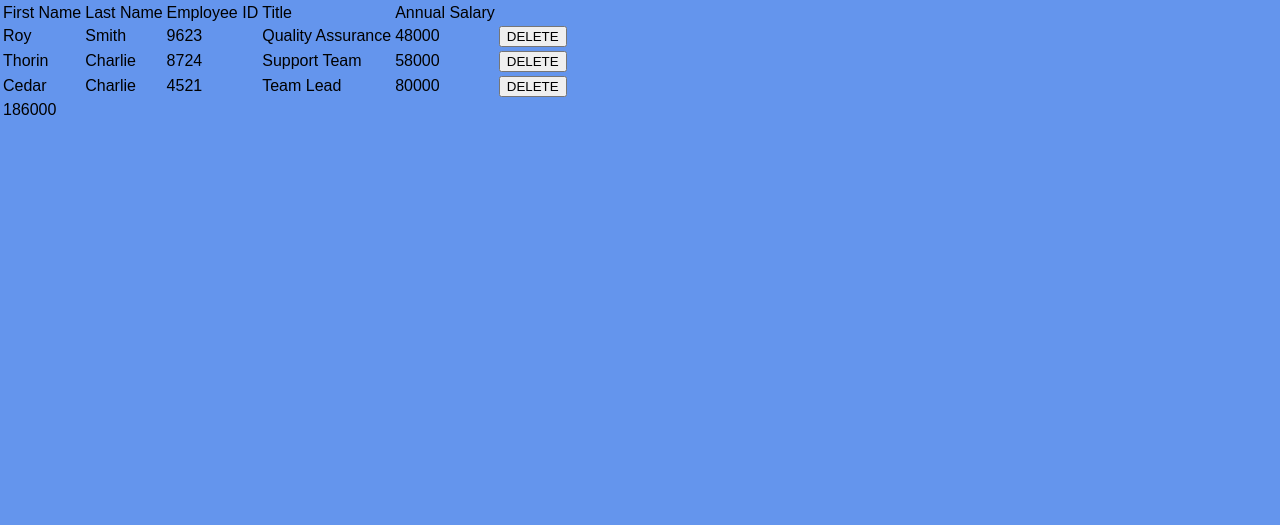
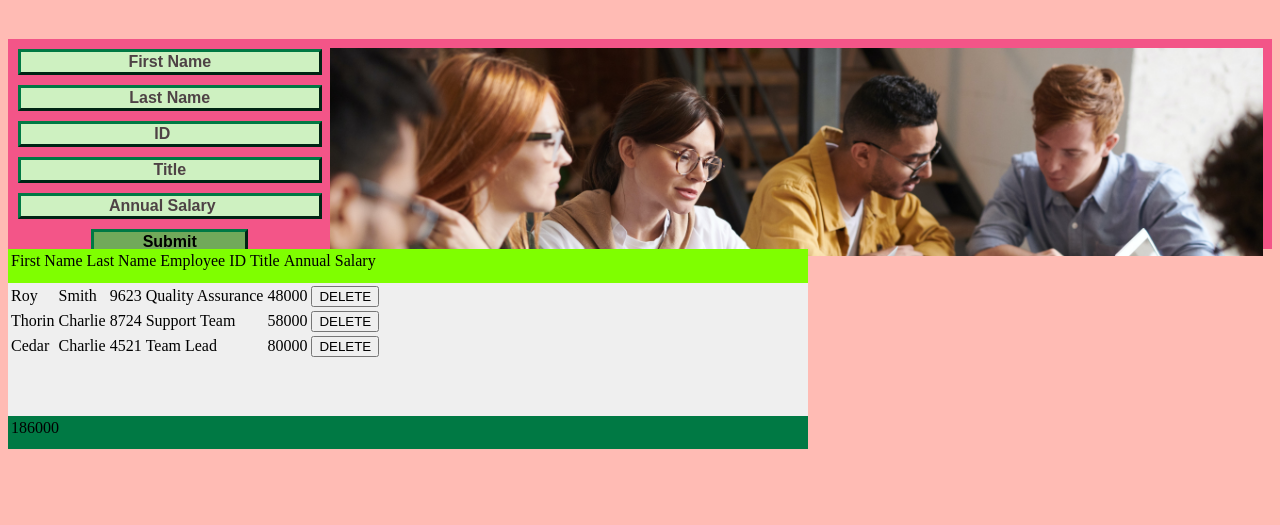
Before and after one commit to ryanmhess/weekend-jquery-salary-calculator, a plain HTML site: page index.html in a window 1280 px wide. Shown: the part 275-800 px from the top of the page. Drawn offline with Linux system fonts and the light colour scheme.

Commit message:
made a bunch of CSS changes.  Input and button section complete.. working on employee list section now

```diff
--- a/index.html
+++ b/index.html
@@ -13,24 +13,21 @@
     <header>
         <h1>Salary Calculator</h1>
     </header>
-    <main class="container">
-        <section class="inputSection">
-            <div class="inputWindow">
+    <section id="inputWindow">
         <input class="inputField" id="firstName" placeholder="First Name" type="text">
         <input class="inputField" id="lastName" placeholder="Last Name" type="text">
         <input class="inputField" id="empID" placeholder="ID" type="number">
         <input class="inputField" id="empTitle" placeholder="Title" type="text">
         <input class="inputField" id="annualSalary" placeholder="Annual Salary" type="number">
-            </div>
-            <div class="buttonWindow">
+        <div id="buttonWindow">
             <button id="add-btn">Submit</button>
         </div>
-            <div class="imageWindow">
+        <div id="imageWindow">
             <img src="Other/office.jpeg">
         </div>
     </section>
-        <table class="tableSection">
-            <thead>
+    <table>
+        <thead id="tableHead">
             <tr>
                 <td>First Name</td>
                 <td>Last Name</td>
@@ -40,13 +37,12 @@
                 <td></td>
             </tr>
         </thead>
-            <tbody class="tableBody">
+        <tbody id="tableBody">
             <!--Where Employee Data is Added -->
         </tbody>
-            <tfoot class="tableFoot">
-
+        <tfoot id="tableFoot">
+            <!-- Where the Total Salary is Added -->
         </tfoot>
     </table>
-    </main>
 </body>
 </html>
--- a/scripts/script.js
+++ b/scripts/script.js
@@ -17,7 +17,7 @@ function readyNow() {
 }   //  end readyNow function
 
 function employeeList(){
-    $('.tableBody').empty();
+    $('#tableBody').empty();
     annualSalaryTotal = 0;
     for(let employee of employees){
         employeeAssign(employee);
@@ -26,7 +26,7 @@ function employeeList(){
 }   //  end employeeList function
 
 function employeeAssign(employee){
-    $('.tableBody').append(`
+    $('#tableBody').append(`
     <tr>
         <td>${employee.firstName}</td>
         <td>${employee.lastName}</td>
@@ -71,8 +71,8 @@ function employeeDelete(){
 
 function employeeSalaryTotal(employee){
     annualSalaryTotal += employee.annualSalary;
-    $('.tableFoot').empty();
-    $('.tableFoot').append(`
+    $('#tableFoot').empty();
+    $('#tableFoot').append(`
     <tr>
         <td>${annualSalaryTotal}</td>
     </tr>`);
--- a/style.css
+++ b/style.css
@@ -1,49 +1,144 @@
-body, html {
-    background-color: cornflowerblue;
-    margin: 0;
-    padding: 0;
-    font-family: sans-serif;
+body{
+    background-color: #FFBBB4;
+}
+
+header{
+    text-align: center;
+    font-size: 40px;
+    border-style: solid;
+    background-color: #71A95A;
+    border-color: #007944;
+    border-width: 8px;
+    margin: 50px;
+}
+
+#inputWindow{
+    padding: 5px;
+    background-color: #F35588;
+    display: grid;
+    height: 25vh;
+    grid-template-columns: 1fr 3fr;
+    grid-template-rows: 0.2fr 0.2fr 0.2fr 0.2fr 0.2fr 0.2fr;
+    grid-template-areas:
+        "firstName imageWindow"
+        "lastName imageWindow"
+        "empID imageWindow"
+        "empTitle imageWindow"
+        "annualSalary imageWindow"
+        "buttonWindow imageWindow";
+}
+
+.inputField{
+    margin: 5px;
+    border: outset;
+    color: #EFEFEF;
+    background-color: #cef1c1;
+    border-color: #007944;
+    font-weight: bold;
+    font-size: 16px;
+    text-align: center;
+}
+
+#firstName{
+    grid-area: firstName;
+}
+
+#lastName{
+    grid-area: lastName;
+}
+
+#empID{
+    grid-area: empID;
+}
+
+#empTitle{
+    grid-area: empTitle;
+}
+
+#annualSalary{
+    grid-area: annualSalary;
+}
+
+::placeholder{
+    color: #4e4245;
+    font-weight: bold;
+}
+
+#firstName, #lastName, #empID, #empTitle{
+    /* margin-bottom: 10px; */
+}
+
+#buttonWindow{
+    grid-area: buttonWindow;
+    text-align: center;
+}
+
+#add-btn{
+    width: 50%;
+    margin: 5px;
+    color: black;
+    border: outset;
+    border-color: #007944;
+    background-color: #71A95A;
+    font-weight: bold;
+    font-size: 16px;
+    text-align: center;
+}
+
+#imageWindow{
+    margin: 0.4%;
+    background-color: #F35588;
+    grid-area: imageWindow;
+    object-fit: contain;
+    overflow: hidden;
 }
 
 img{
-    width: auto;
-    height: auto;
-    max-width: 300px;
-    max-height: 150px;
-}
-
-/* h1 {
-    margin: 0;
-    text-align: center;
-    padding-top: 20px;
-    padding-bottom: 20px;
-    font-weight: 400;
-    width: 100%;
-    background-color: #87A6AB;
-    color: #F7F7F7;
-}
-
-.container {
-    max-width: 95%;
-    margin-top: 2%;
-    margin-left: auto;
-    margin-right: auto;
-    background-color: #E3E4DE;
-}
-
-table {
-    border-collapse: collapse;
     width: 100%;
 }
 
-th, td {
+table{
+    display: grid;
+    height: 25vh;
+    grid-template-columns: 4fr;
+    grid-template-rows: 0.5fr 2fr 0.5fr;
+    grid-template-areas:
+        "tableHead"
+        "tableBody"
+        "tableFoot";
+}
+
+#tableHead{
+    background-color: chartreuse;
+    grid-area: tableHead;
+    width: 100vh;
+}
+
+#tableBody{
+    background-color: #EFEFEF;
+    grid-area: tableBody;
+    width: 100vh;
+}
+
+#tableFoot{
+    background-color: #007944;
+    grid-area: tableFoot;
+    width: 100vh;
+}
+
+/* table {
+    border-collapse: collapse;
+    width: 100%;
+} */
+
+/* th, td {
     text-align: left;
     padding: 8px;
-}
+} */
 
-tr:nth-child(even){
+/* tr:nth-child(even){
     background-color: #f2f2f2;
-}
+} */
 
 /* th {
     background-color: #2C3852;
@@ -51,13 +146,7 @@ tr:nth-child(even){
     font-size: 18px;
 } */
 
-/*input {
-    margin: 10px;
-    font-size: 22px;
-    width: auto;
-}
-
-button {
+/* button {
     margin: 10px;
     background-color: #2C3852;
     border: ridge;
@@ -68,32 +157,4 @@ button {
     display: inline-block;
     font-size: 16px;
     cursor: pointer;
-}
-
-button:hover {
-    background-color: #55627d;
-}
-
-button:active {
-    background-color: #1d263b;
-}
-
-.inputField {
-    text-align: center;
-
-}
-
-thead{
-    background-color: #2C3852;
-    color: #E3E4DE;
-}
-
-thead >tr >td{
-    border-style: none dotted;
-    border-color: #7c8fb8;
-    text-align: center;
-}
-
-table{
-    text-align: center;
 } */
```
Lines whose indentation alone changed are shown as unchanged.
